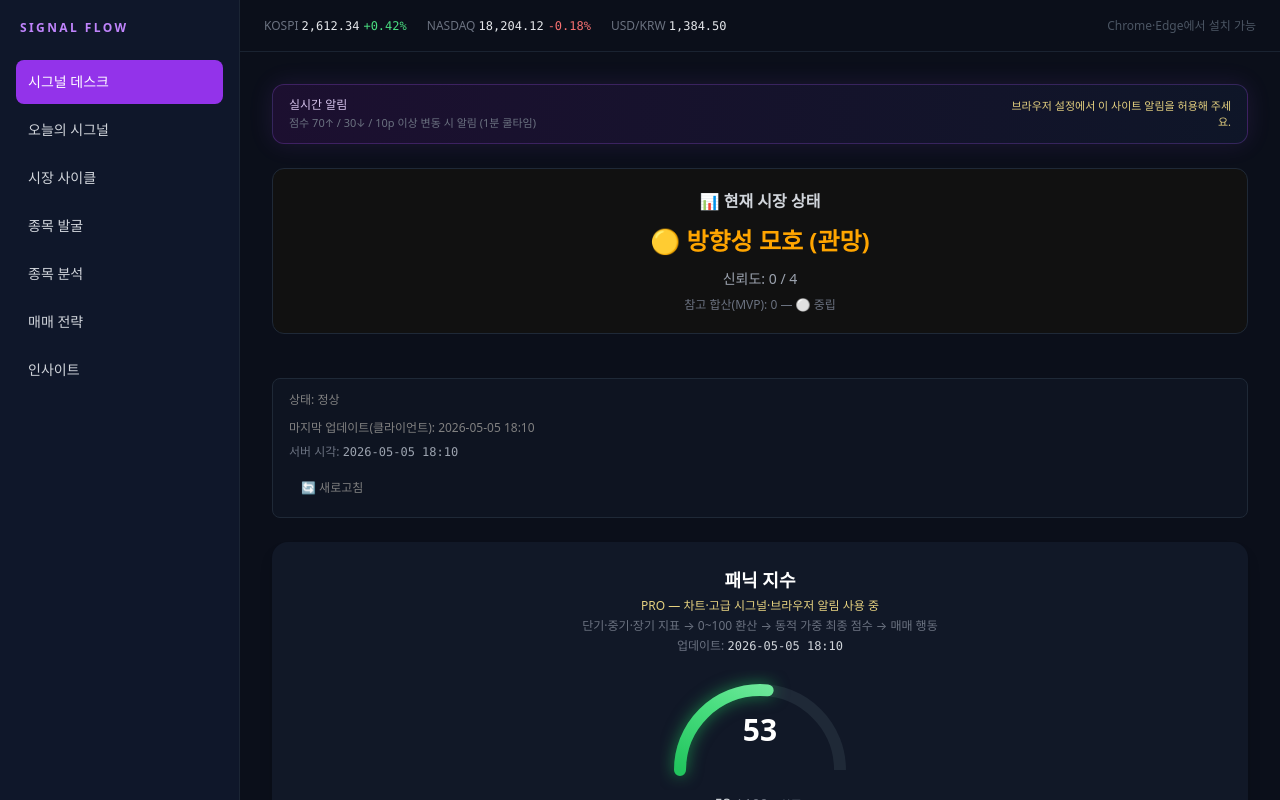
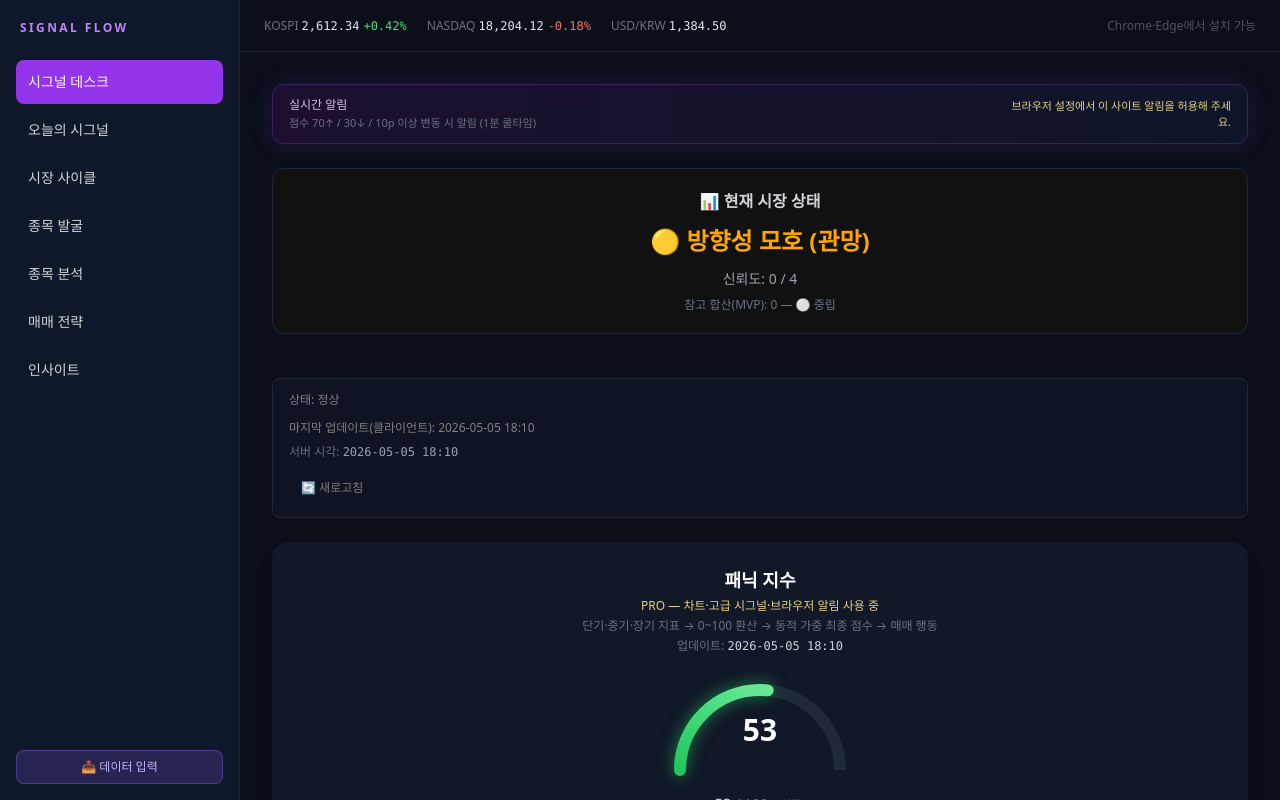
Before and after one commit to huskeyland22-maker/yds-web, a React (Vite) app in the folder vite-project/: page / in a window 1280 px wide. Shown: the top 800 px of the page. Built offline with nearby package versions, Linux system fonts and the light colour scheme.

Commit message:
style: place data input button in sidebar footer
Add a subtle data input button to the bottom of the left sidebar and keep layout clean by anchoring it as a menu-like footer action.

Co-authored-by: Cursor <cursoragent@cursor.com>

```diff
--- a/vite-project/src/App.jsx
+++ b/vite-project/src/App.jsx
@@ -14,7 +14,7 @@ const MENU = [
 function App() {
   return (
     <div className="flex min-h-[100dvh] min-h-screen flex-col bg-[#0b0f1a] text-gray-200 lg:flex-row">
-      <aside className="flex w-full shrink-0 flex-row gap-1 overflow-x-auto border-b border-gray-800/80 bg-[#0f172a] px-2 py-3 lg:w-60 lg:flex-col lg:border-b-0 lg:border-r lg:px-2 lg:py-4">
+      <aside className="flex w-full shrink-0 flex-row gap-1 overflow-x-auto border-b border-gray-800/80 bg-[#0f172a] px-2 py-3 lg:h-[100dvh] lg:w-60 lg:flex-col lg:border-b-0 lg:border-r lg:px-2 lg:py-4">
         <div className="mb-0 shrink-0 px-2 py-1 lg:mb-4 lg:px-3">
           <p className="whitespace-nowrap text-xs font-semibold uppercase tracking-[0.2em] text-purple-400">
             Signal Flow
@@ -35,6 +35,14 @@ function App() {
             </div>
           ))}
         </nav>
+        <div className="hidden lg:block lg:mt-auto lg:px-2 lg:pt-5">
+          <button
+            type="button"
+            className="w-full rounded-lg border border-violet-500/40 bg-violet-500/20 px-2 py-2 text-xs text-violet-300 transition-colors hover:bg-violet-500/30"
+          >
+            📥 데이터 입력
+          </button>
+        </div>
       </aside>
 
       <div className="flex min-w-0 flex-1 flex-col">
```
